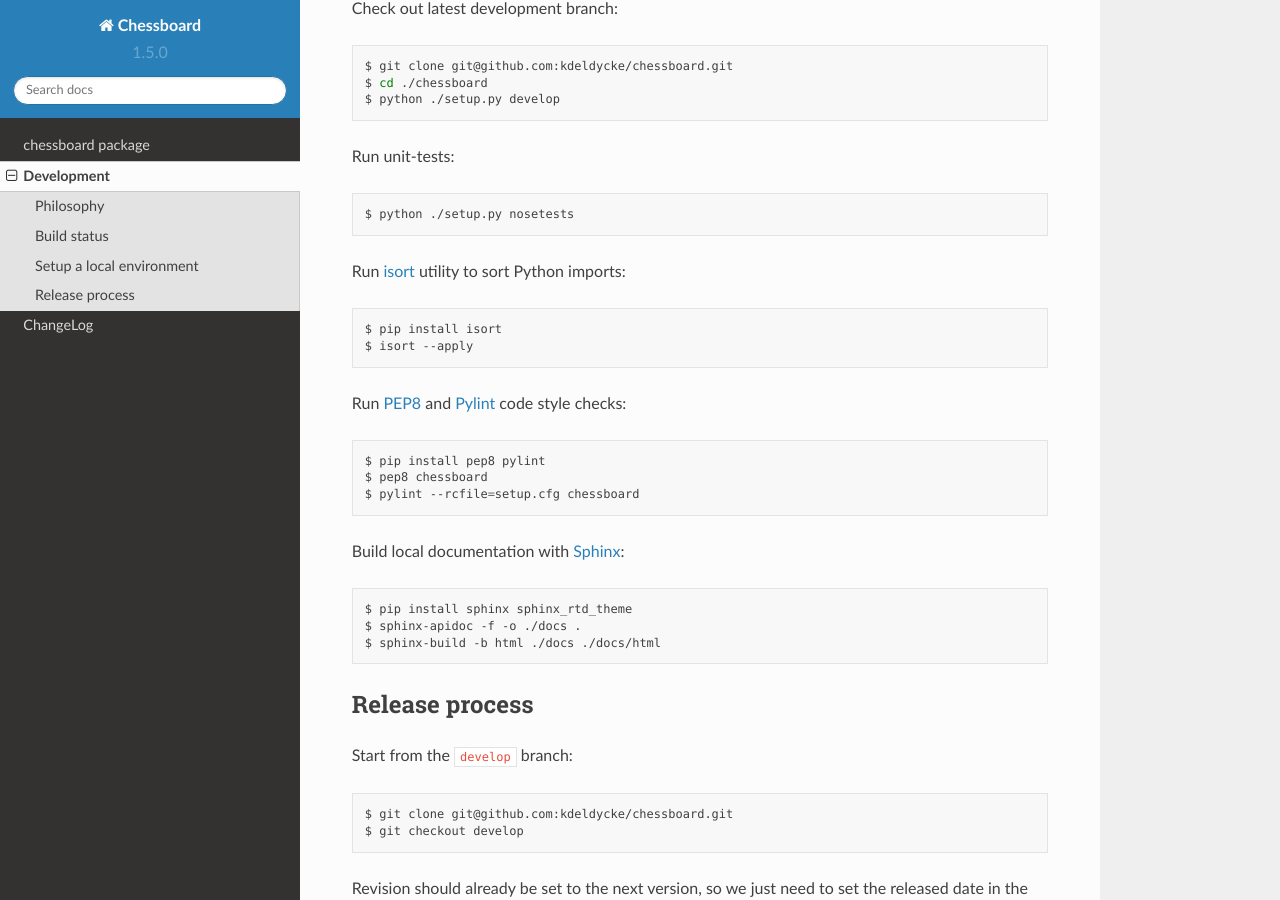
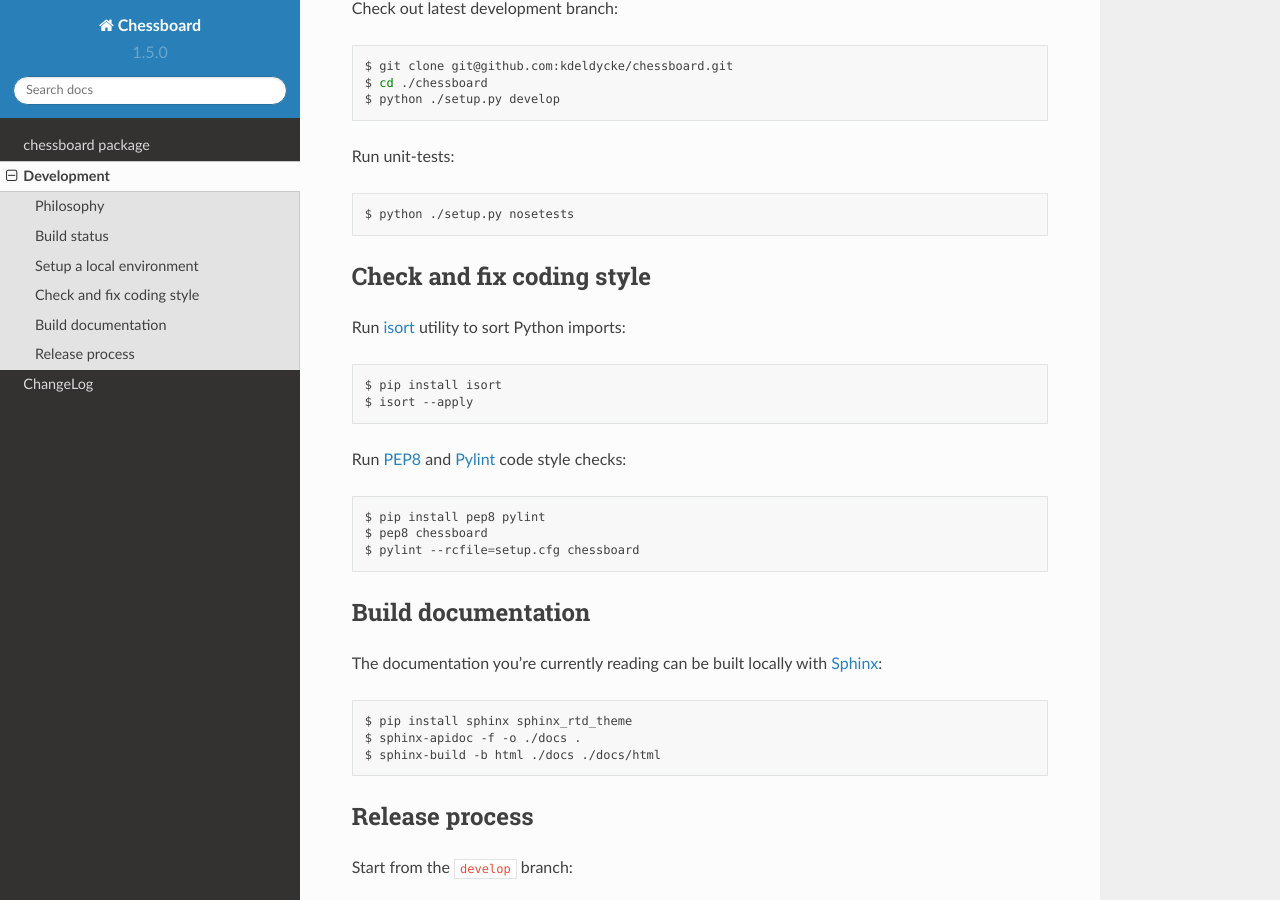
Before and after one commit to kdeldycke/chessboard, a Sphinx documentation site: the page built from docs/development.rst, in a window 1280 px wide and 900 px high, scrolled down 671 px. Built offline with Sphinx 7.4.7 and the Read the Docs theme 2.0.0, drawn with Linux system fonts in a browser that asks for light colours; pages that are not in the unit, such as notebooks, are missing from menus.

Commit message:
Add sections.

```diff
--- a/docs/development.rst
+++ b/docs/development.rst
@@ -84,6 +84,10 @@ Run unit-tests:
 
     $ python ./setup.py nosetests
 
+
+Check and fix coding style
+--------------------------
+
 Run `isort <https://pep8.readthedocs.org>`_ utility to sort Python imports:
 
 .. code-block:: bash
@@ -100,7 +104,12 @@ Run `PEP8 <https://pep8.readthedocs.org>`_ and `Pylint
     $ pep8 chessboard
     $ pylint --rcfile=setup.cfg chessboard
 
-Build local documentation with `Sphinx <http://www.sphinx-doc.org>`_:
+
+Build documentation
+-------------------
+
+The documentation you're currently reading can be built locally with `Sphinx
+<http://www.sphinx-doc.org>`_:
 
 .. code-block:: bash
 
```
